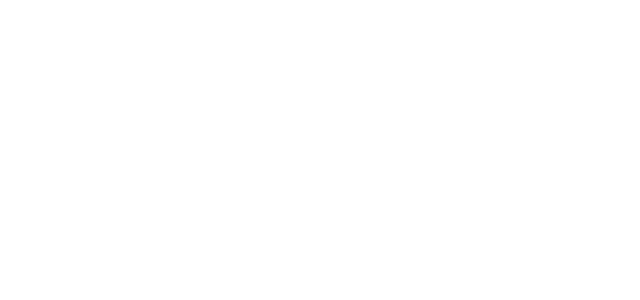
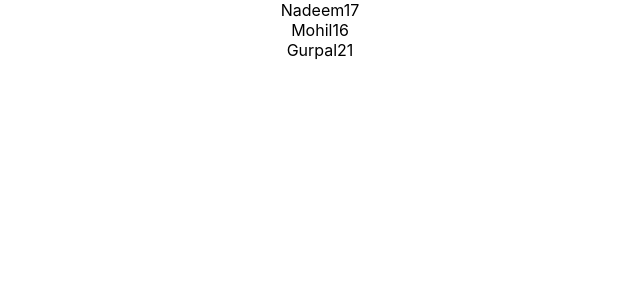
Before and after one commit to Nadeem-Mohamed/Social-Media-Tracker, a React (Create React App) app in the folder frontend/social-media-tracker/: page / in a window 1280 px wide. Shown: the top 300 px of the page, without its empty margins (320-960 px from the left). Built offline with nearby package versions, Linux system fonts and the light colour scheme.

Commit message:
beginning

```diff
--- a/frontend/social-media-tracker/src/App.js
+++ b/frontend/social-media-tracker/src/App.js
@@ -2,12 +2,24 @@
 import './App.css';
 
 function App() {
-  const names=["Nadeem", "Mohil", "Gurpal"]
+  const names=[
+    {name: "Nadeem", age: 17},
+    {name: "Mohil", age: 16},
+    {name: "Gurpal",age:  21}
+  ]
   return (
     <div className="App">
-
+      {names.map((details,key)=> {
+       return <Group name={details.name} age={details.age}></Group>})}
     </div>
   );
 }
+const Group=(props) => {
+  return(
+    <div>
 
+        {props.name}
+        {props.age}
+    </div>)
+}
 export default App;
```
